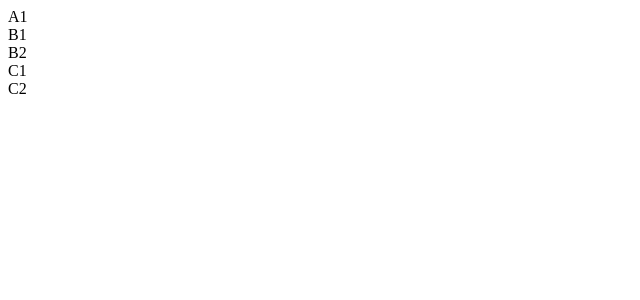
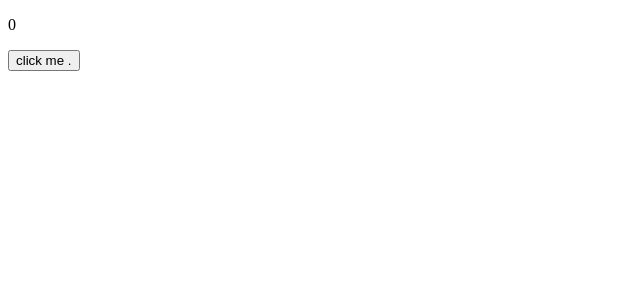
Before and after one commit to xiaoYuanDun/bfe-go, a React app in the folder react/debug-react/: page / in a window 1280 px wide. Shown: the top 300 px of the page, without its empty margins (0-640 px from the left). Built offline with nearby package versions, Linux system fonts and the light colour scheme.

Commit message:
feat:react-debugger

```diff
--- /dev/null
+++ b/react/debug-react/src/Counter.tsx
@@ -0,0 +1,41 @@
+import React, { Component } from 'react';
+
+export default class Counter extends Component<{}, { counter: number }> {
+  state = {
+    counter: 0,
+  };
+
+  handleClick = () => {
+    this.setState({ counter: this.state.counter + 1 });
+    // this.setState((prev) => ({ counter: prev.counter + 1 }));
+    console.log('setState_1', this.state.counter);
+
+    this.setState({ counter: this.state.counter + 2 });
+    // this.setState((prev) => ({ counter: prev.counter + 1 }));
+    console.log('setState_2', this.state.counter);
+
+    this.setState({ counter: this.state.counter + 3 });
+    // this.setState((prev) => ({ counter: prev.counter + 1 }));
+    console.log('setState_3', this.state.counter);
+
+    this.setState({ counter: this.state.counter + 4 });
+
+    this.setState({ counter: this.state.counter + 5 });
+
+    // setTimeout(() => {
+    //   this.setState({ counter: this.state.counter + 1 });
+    //   console.log('setState_3', this.state.counter);
+    //   this.setState({ counter: this.state.counter + 1 });
+    //   console.log('setState_4', this.state.counter);
+    // }, 0);
+  };
+
+  render() {
+    return (
+      <div>
+        <p>{this.state.counter}</p>
+        <button onClick={this.handleClick}>click me .</button>
+      </div>
+    );
+  }
+}
--- a/react/debug-react/src/index.tsx
+++ b/react/debug-react/src/index.tsx
@@ -1,23 +1,7 @@
-import React, { ReactNode } from 'react';
+import React from 'react';
 import ReactDOM from 'react-dom';
-import App from './App';
+import Counter from './Counter';
 
-// const ele = <App />;
-const ele = (
-  <div id="A1">
-    A1
-    <div id="B1">B1</div>
-    <div id="B2">
-      B2
-      <div id="C1">C1</div>
-      <div id="C2">C2</div>
-    </div>
-    {/* {[...Array(10000)].map((it, i) => (
-      <div id={`${i}`}>{i}</div>
-    ))} */}
-  </div>
-);
-console.log('ele', ele);
+// const app = <div id="A1">A1</div>;
 
-ReactDOM.render(ele, document.getElementById('root'));
-// ReactDOM.unstable_createRoot(document.getElementById('root')).render(ele);
+ReactDOM.render(<Counter />, document.getElementById('root'));
```
Also changed, not shown: react/debug-react/src/App.tsx (deleted, +0 -32 lines), react/debug-react/src/Head.tsx (deleted, +0 -9 lines), 2 other files (tests, documents, lock files or other folders).
